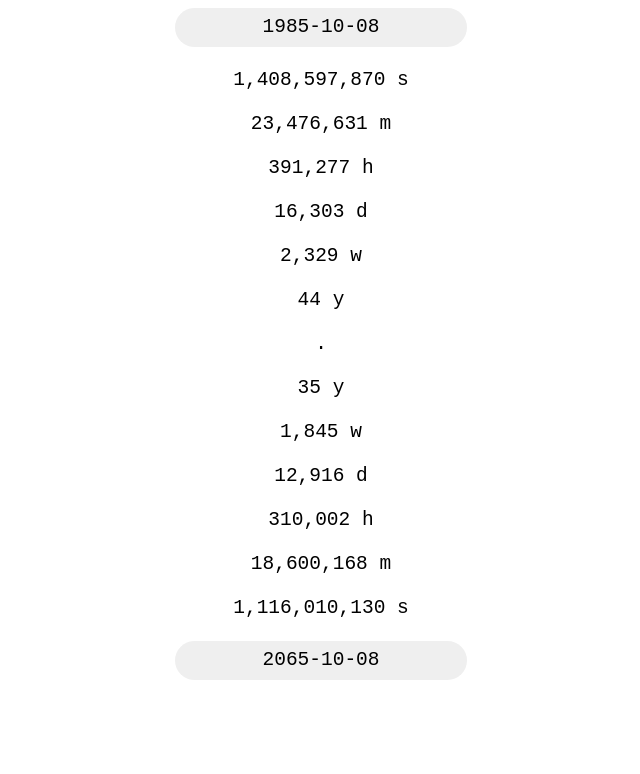
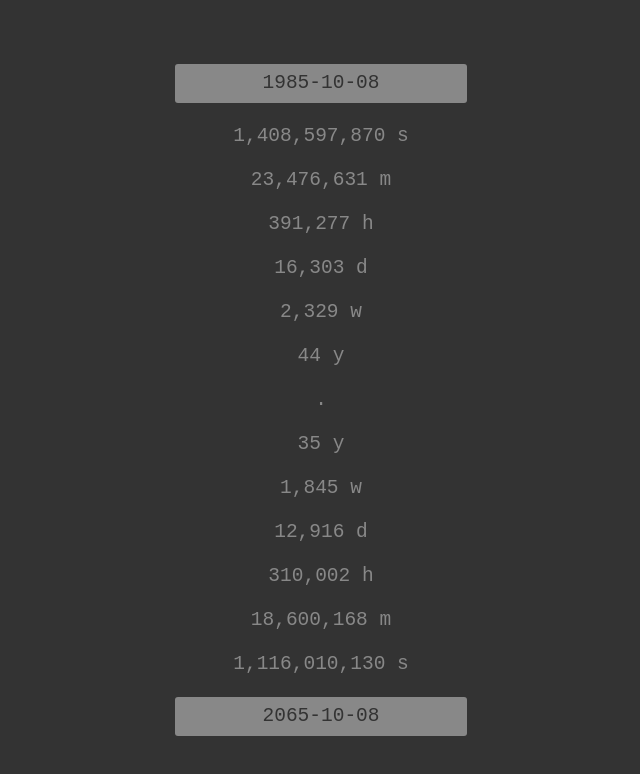
Before and after one commit to RGBz/memento-mori, a plain HTML site: page index.html in a window 1280 px wide. Shown: the whole page, without its empty margins (319-959 px from the left). Drawn offline with Linux system fonts and the light colour scheme.

Commit message:
made colors dreary

```diff
--- a/index.html
+++ b/index.html
@@ -3,12 +3,28 @@
 <head>
   <title>memento mori</title>
   <style>
-  body { font-family: monospace; text-align: center; font-size: 1.5em; }
+  html, body {
+    height: 100%;
+    padding: 0;
+    margin: 0;
+  }
+  body {
+    font-family: monospace;
+    text-align: center;
+    font-size: 1.5em;
+    background-color: #333;
+    color: #888;
+    display: flex;
+    justify-content: center;
+    align-items: center;
+    flex-direction: column;
+  }
   input {
-    background: #efefef;
+    background: #888;
+    color: #333;
     border: none;
     font-family: monospace;
-    border-radius: 1em;
+    border-radius: 3px;
     line-height: 2em;
     padding: 0;
     width: 15em;
```
